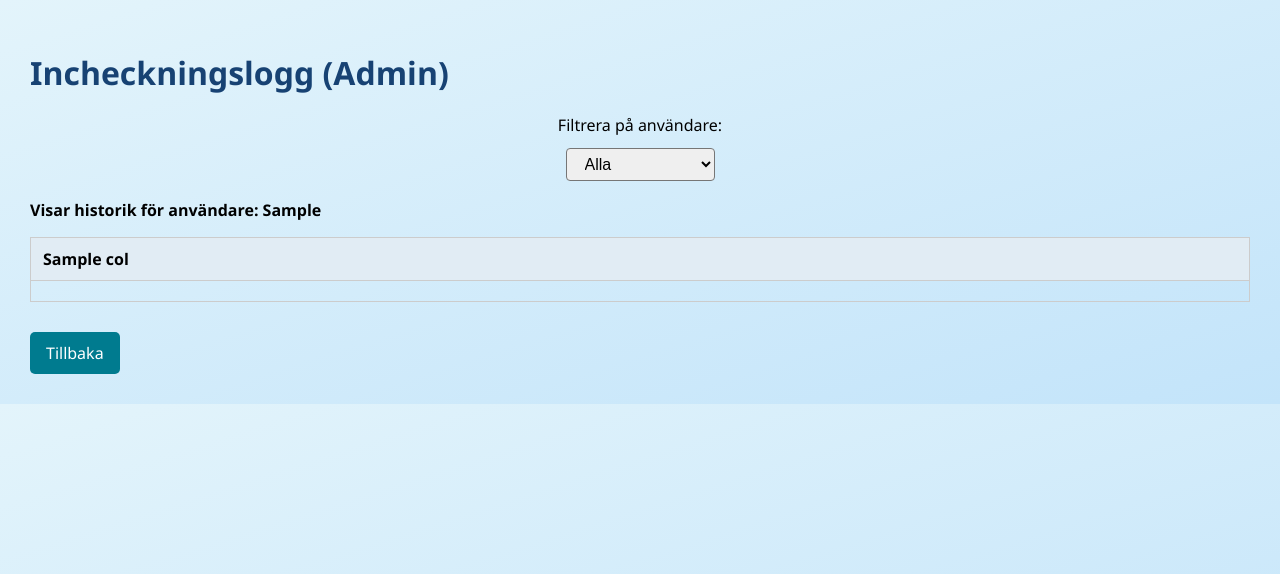
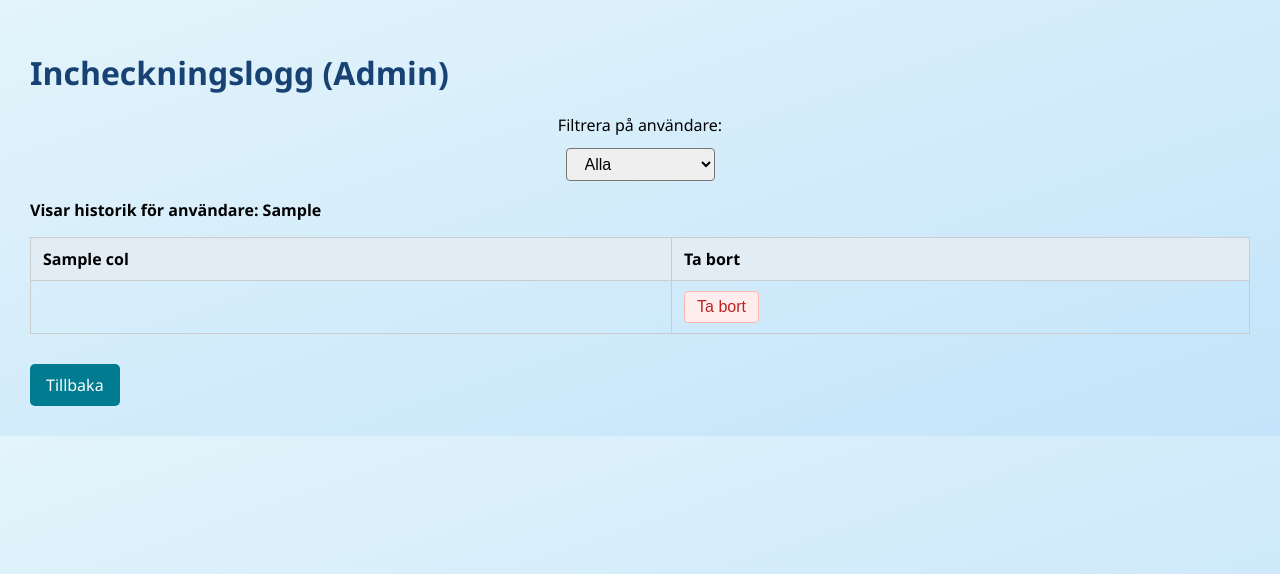
Before and after one commit to MisterMantas1989/checkin-system, a Flask app: template templates/admin_logg.html in a window 1280 px wide. Shown: the top 574 px of the page. Run offline with Flask 3, Linux system fonts and the light colour scheme; the template is opened without the code that fills it: most values are stand-ins (such as "Sample title", 1, 10 or a date in 2020); lists and menus that the app fills with data are empty.

Commit message:
Lagt till raderingsfunktion i admin logg och andra förbättringar

```diff
--- a/templates/admin_logg.html
+++ b/templates/admin_logg.html
@@ -46,6 +46,20 @@
             text-decoration: none;
             border-radius: 5px;
         }
+        .btn-delete-logg {
+            padding: 6px 12px;
+            background-color: #ffeded;
+            color: #bb2323;
+            border: 1px solid #ffb3b3;
+            border-radius: 4px;
+            cursor: pointer;
+            font-size: 1em;
+            transition: background 0.15s, color 0.15s;
+        }
+        .btn-delete-logg:hover {
+            background-color: #bb2323;
+            color: #fff;
+        }
         @media (max-width: 768px) {
             table, th, td { font-size: 13px; }
         }
@@ -78,16 +92,22 @@
         <thead>
             <tr>
                 {% for col in columns %}
-                <th>{{ col }}</th>
+                    <th>{{ col }}</th>
                 {% endfor %}
+                <th>Ta bort</th>
             </tr>
         </thead>
         <tbody>
             {% for r in records %}
             <tr>
                 {% for col in columns %}
-                <td>{{ r.get(col, '') }}</td>
+                    <td>{{ r.get(col, '') }}</td>
                 {% endfor %}
+                <td>
+                    <form method="POST" action="{{ url_for('admin.admin_logg_delete', logg_id=r['id']) }}" style="display:inline;">
+                        <button type="submit" class="btn-delete-logg" onclick="return confirm('Vill du verkligen ta bort loggposten?');">Ta bort</button>
+                    </form>
+                </td>
             </tr>
             {% endfor %}
         </tbody>
```
Also changed, not shown: routesadmin.py (+8 -0 lines).
